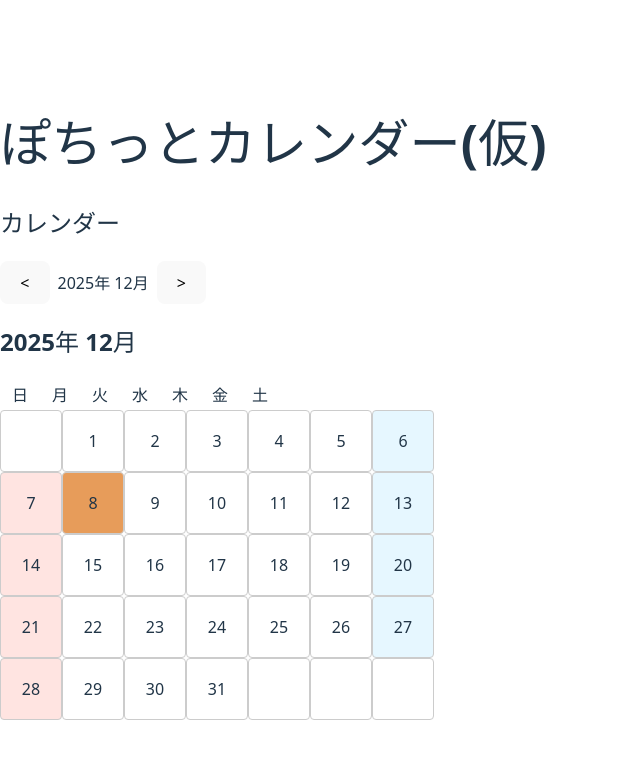
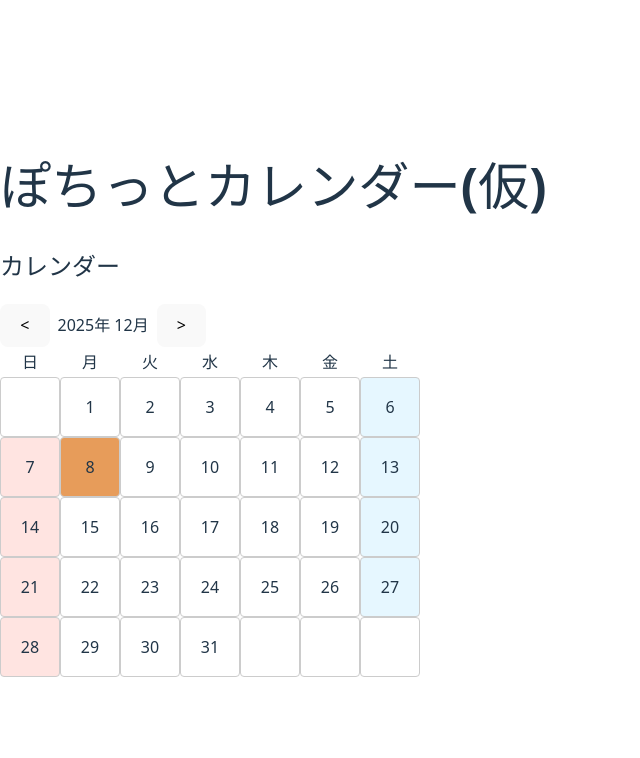
Before and after one commit to natsuki10/pochitto-calendar, a React app in the folder frontend/: page / in a window 1280 px wide. Shown: the top 758 px of the page, without its empty margins (0-640 px from the left). Built offline with nearby package versions, Linux system fonts and the light colour scheme; the HTML template or start-up script is replaced by a standard one.

Commit message:
選択した日付を太枠にする

```diff
--- a/frontend/src/App.jsx
+++ b/frontend/src/App.jsx
@@ -27,6 +27,9 @@ function App() {
     });
   };
 
+  //選択されている日
+  const [selectedDate, setSelectedDate] = useState(null);
+
   return (
     <>
       <div>
@@ -42,7 +45,12 @@ function App() {
           </span>
           <button onClick={handleNextMonth}>&gt;</button>
         </div>
-        <Calendar year={ym.year} month={ym.month} />
+        <Calendar
+          year={ym.year}
+          month={ym.month}
+          selectedDate={selectedDate}
+          setSelectedDate={setSelectedDate}
+        />
       </div>
     </>
   );
--- a/frontend/src/components/Calendar.jsx
+++ b/frontend/src/components/Calendar.jsx
@@ -1,24 +1,20 @@
-// src/Calendar.jsx
+// src/components/Calendar.jsx
 import DayCell from "./DayCell";
 import { createCalendar } from "../util/createCalendar";
 
-function Calendar({ year, month }) {
+function Calendar({ year, month, selectedDate, setSelectedDate }) {
   const calendar = createCalendar(year, month);
   const weekLabels = ["日", "月", "火", "水", "木", "金", "土"];
 
   return (
     <div>
-      <h2>
-        {year}年 {month}月
-      </h2>
-
       {/* 曜日ヘッダー */}
       <div style={{ display: "flex" }}>
         {weekLabels.map((label) => (
           <div
             key={label}
             style={{
-              width: "40px",
+              width: "60px",
               height: "30px",
               display: "flex",
               alignItems: "center",
@@ -34,9 +30,20 @@ function Calendar({ year, month }) {
       {/* 本体 */}
       {calendar.map((week, wIndex) => (
         <div key={wIndex} style={{ display: "flex" }}>
-          {week.map((d, dIndex) => (
-            <DayCell key={dIndex} day={d.day} bgColor={d.bgColor} />
-          ))}
+          {week.map((d, dIndex) => {
+            const hasDay = d.day != null; // 日付が入っているマスかどうか
+            const dateKey = hasDay ? `${year}-${month}-${d.day}` : null;
+
+            return (
+              <DayCell
+                key={dIndex}
+                day={d.day}
+                bgColor={d.bgColor}
+                isSelected={hasDay && selectedDate === dateKey}
+                onClick={hasDay ? () => setSelectedDate(dateKey) : undefined}
+              />
+            );
+          })}
         </div>
       ))}
     </div>
--- a/frontend/src/components/DayCell.jsx
+++ b/frontend/src/components/DayCell.jsx
@@ -1,18 +1,21 @@
-function DayCell({ day, bgColor }) {
+// src/components/DayCell.jsx
+function DayCell({ day, bgColor, isSelected, onClick }) {
+  const style = {
+    width: "60px",
+    height: "60px",
+    display: "flex",
+    alignItems: "center",
+    justifyContent: "center",
+    borderRadius: "4px",
+    boxSizing: "border-box",
+    backgroundColor: bgColor || "white",
+    border: isSelected ? "3px solid #333" : "1px solid #ccc",
+    cursor: day ? "pointer" : "default",
+  };
+
   return (
-    <div
-      style={{
-        border: "1px solid #ccc",
-        width: "60px",
-        height: "60px",
-        display: "flex",
-        alignItems: "center",
-        justifyContent: "center",
-        borderRadius: "4px",
-        backgroundColor: bgColor || "white", // 指定なければ白
-      }}
-    >
-      {day}
+    <div style={style} onClick={onClick}>
+      {day ?? ""}
     </div>
   );
 }
```
